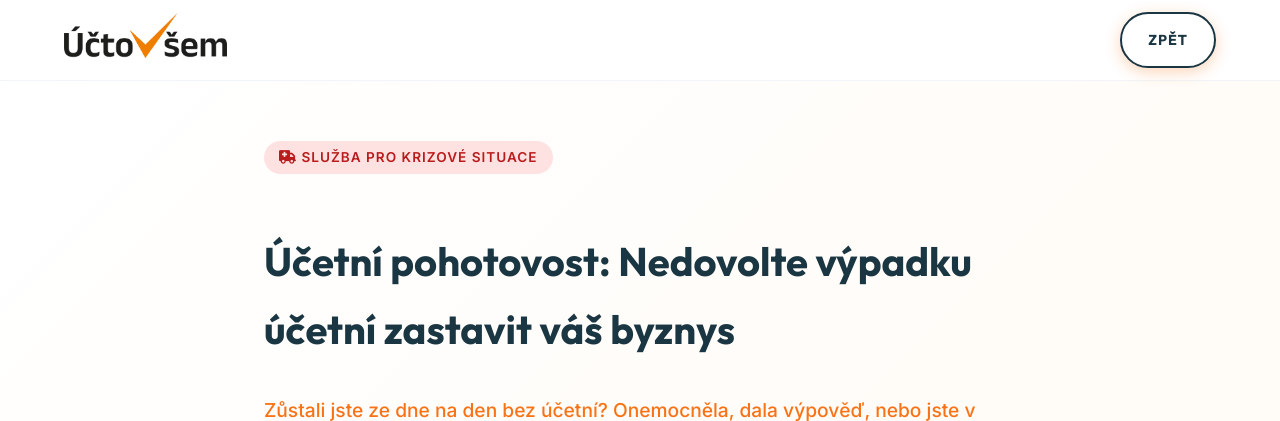
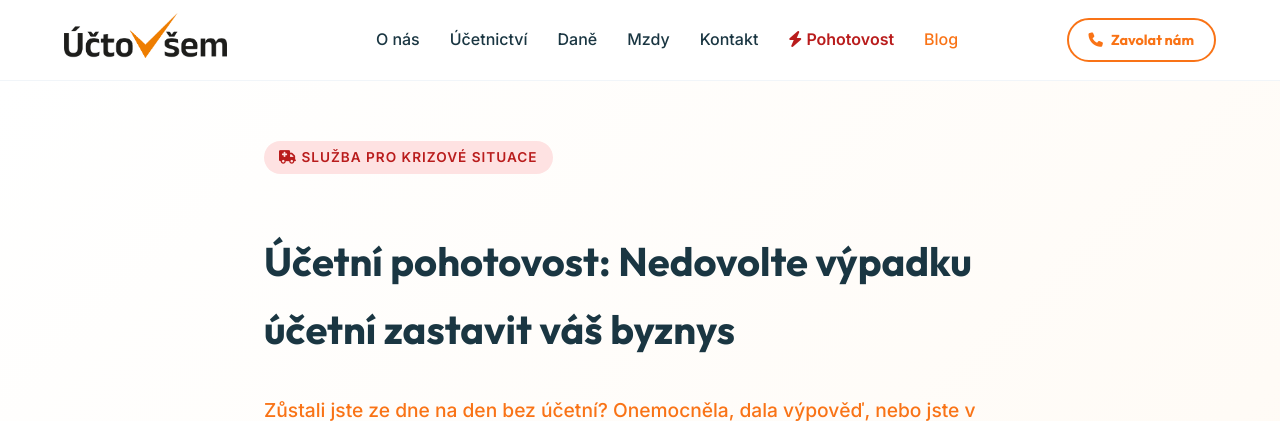
Before and after one commit to gorrdy/uctoweb, a Flask app: page /ucetni-pohotovost in a window 1280 px wide. Shown: the top 421 px of the page. Run offline with Flask 3, Linux system fonts and the light colour scheme.

Commit message:
add menu to emerg page

```diff
--- a/templates/accounting-emergency.html
+++ b/templates/accounting-emergency.html
@@ -19,13 +19,23 @@
             <a href="{{ url_for('home') }}" class="logo-link">
                 <img src="{{ url_for('static', filename='logo.png') }}" alt="ÚčtoVšem Logo" class="logo-img">
             </a>
-            <div style="display: flex; gap: 15px; align-items: center;">
-                <a href="{{ url_for('home') }}" class="btn btn-outline-light" style="border-color: var(--primary-color); color: var(--primary-color);">
-                    Zpět
+             <ul class="nav-links">
+                    <li><a href="{{ url_for('home') }}#about">O nás</a></li>
+                    <li><a href="{{ url_for('home') }}#accounting">Účetnictví</a></li>
+                    <li><a href="{{ url_for('home') }}#taxes">Daně</a></li>
+                    <li><a href="{{ url_for('home') }}#payroll">Mzdy</a></li>
+                    <li><a href="{{ url_for('home') }}#contact">Kontakt</a></li>
+                    <li><a href="{{ url_for('emergency_page') }}" style="font-weight: 700; color: #b91c1c;"><i class="fa-solid fa-bolt"></i> Pohotovost</a></li>
+                    <li><a href="{{ url_for('blog_list') }}" style="color: var(--accent-color);">Blog</a></li>
+                </ul>
+
+                <a href="tel:+420777942666" class="header-btn">
+                    <i class="fa-solid fa-phone"></i> Zavolat nám
                 </a>
-            </div>
         </nav>
     </header>
+
+
 
     <section class="page-content section-padding" style="background: linear-gradient(135deg, #fff 0%, #fff7ed 100%);">
         <div class="container text-page">
```
Also changed, not shown: templates/index.html (line endings or trailing spaces).
